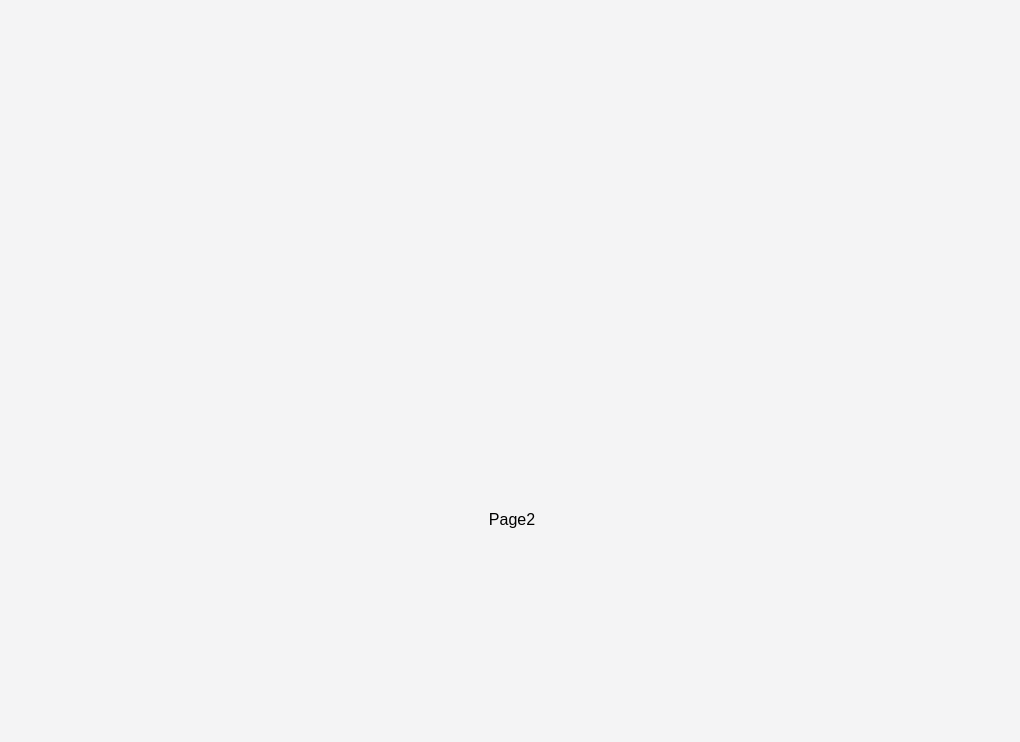
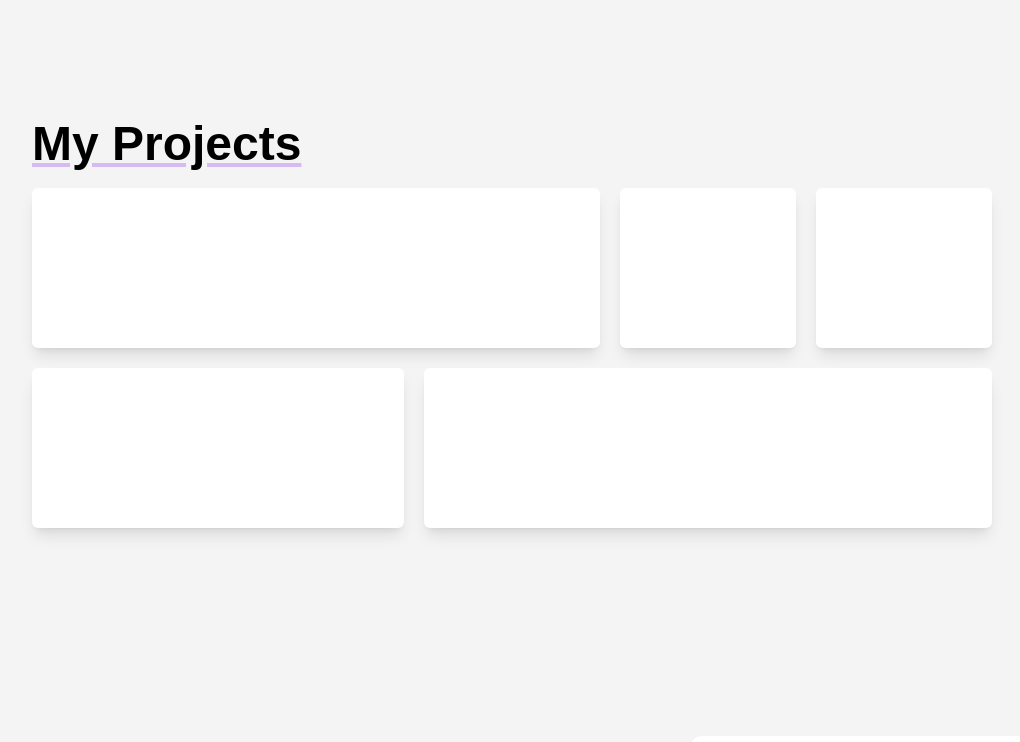
Before and after one commit to Matdrox/portfolio, a React (Create React App) app: page / in a window 1280 px wide. Shown: the part 680-1422 px from the top of the page, without its empty margins (128-1148 px from the left). Built offline with nearby package versions, Linux system fonts and the light colour scheme.

Commit message:
Added 'My Projects'

```diff
--- a/src/App.js
+++ b/src/App.js
@@ -21,6 +21,7 @@ function App() {
       <Page1 changePrimary={primaryColor}/>
       {/* <Menu changePrimary={primaryColor}></Menu> */}
       <Page2/>
+      <Page1/>
     </div>
   );
 }
--- a/src/components/Page2.js
+++ b/src/components/Page2.js
@@ -1,7 +1,32 @@
+import { motion } from 'framer-motion';
+import { useState } from 'react';
+
 const Page2 = () => {
+  const [isOpen, setIsOpen] = useState(false);
+  // Add spotlight on hovered project, darkness around it
   return (
-    <div className='flex justify-center items-center h-screen min-w-screen content-center space-x-40'>Page2</div>
-  )
-}
+    <div className='grid place-items-center min-h-screen/2 min-w-screen'>
+      <div className='grid gap-5 w-3/4 lg:grid-cols-5'>
+        <h1 className='text-5xl font-extrabold underline decoration-purple-600/30 lg:col-span-5 lg:grid lg:grid-cols-2'>
+          My Projects
+        </h1>
+        <motion.div
+          class='h-40 bg-white shadow-lg rounded-md lg:col-span-3 '
+          onClick={() => setIsOpen(!isOpen)}
+        >
+          {isOpen && <motion.div class='h-64 bg-white shadow-lg rounded-md'></motion.div>}
+        </motion.div>
+        <motion.div class='h-40 bg-white shadow-lg rounded-md'></motion.div>
+        <motion.div class='h-40 bg-white shadow-lg rounded-md'></motion.div>
+        <motion.div class='h-40 bg-white shadow-lg rounded-md lg:col-span-2'></motion.div>
+        <motion.div class='h-40 bg-white shadow-lg rounded-md lg:col-span-3'></motion.div>
+        {/* <p>
+          Lorem ipsum dolor sit amet consectetur adipisicing elit. Maxime
+          mollitia
+        </p> */}
+      </div>
+    </div>
+  );
+};
 
-export default Page2
+export default Page2;
```
